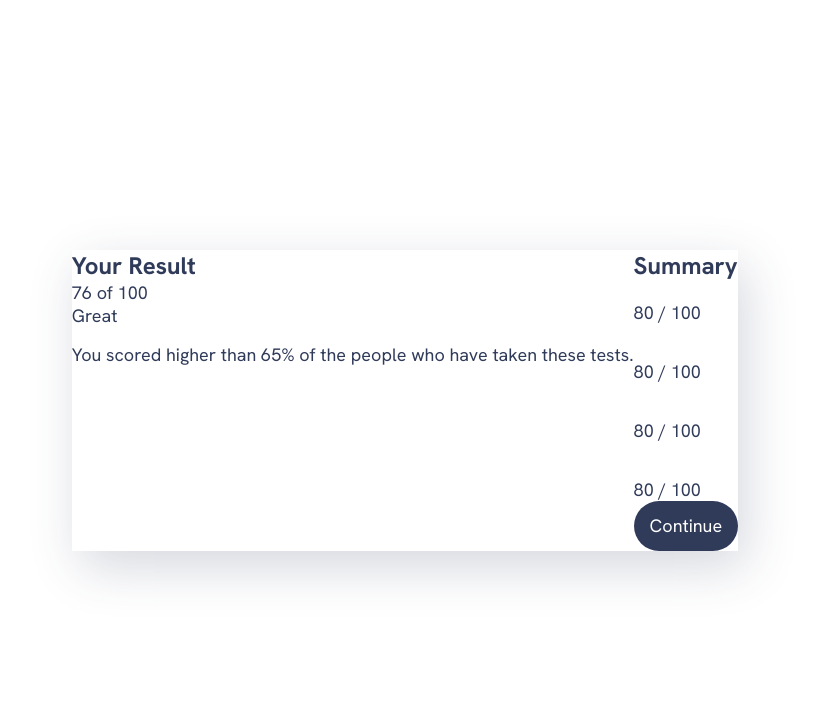
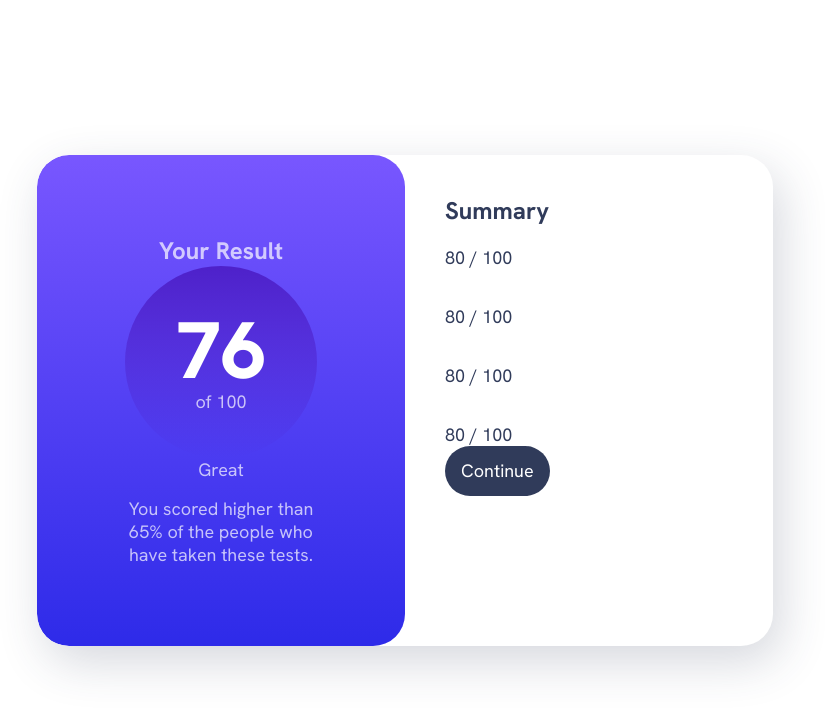
Before and after one commit to thmmahendra/result-summary, a plain HTML site: page index.html in a window 1280 px wide. Shown: the whole page, without its empty margins (235-1060 px from the left). Drawn offline with Linux system fonts and the light colour scheme.

Commit message:
Initial Commits

```diff
--- a/style.css
+++ b/style.css
@@ -120,8 +120,10 @@ body {
 }
 
 .result-summary {
+    --padding: 2.5rem;
+    --border-radius: 2rem;
     max-width: 46rem;
-    display: flex;
+    display: grid;
 
 }
 
@@ -134,3 +136,39 @@ body {
         box-shadow: .5rem 1rem 3rem hsl(var(--clr-neutral-hsl-700), .2);
     }
 }
+
+.results,
+.summary {
+    padding: var(--padding);
+}
+
+.results {
+    color: hsl(var(--clr-neutral-hsl-100), .7);
+    text-align: center;
+    background: var(--gradient-primary);
+    border-radius: 0 0 var(--border-radius) var(--border-radius);
+}
+
+@media (min-width: 600px) {
+    .results {
+        border-radius: var(--border-radius);
+    }
+}
+
+.result-score {
+    display: grid;
+    place-content: center;
+    width: 12rem;
+    margin-inline: auto;
+    background: var(--gradient-to-transparent);
+    aspect-ratio: 1 / 1;
+    border-radius: 50%;
+}
+
+.result-score span {
+    display: block;
+    font-size: var(--fs-900);
+    font-weight: var(--fw-black);
+    line-height: 1;
+    color: var(--clr-neutral-100);
+}
```
